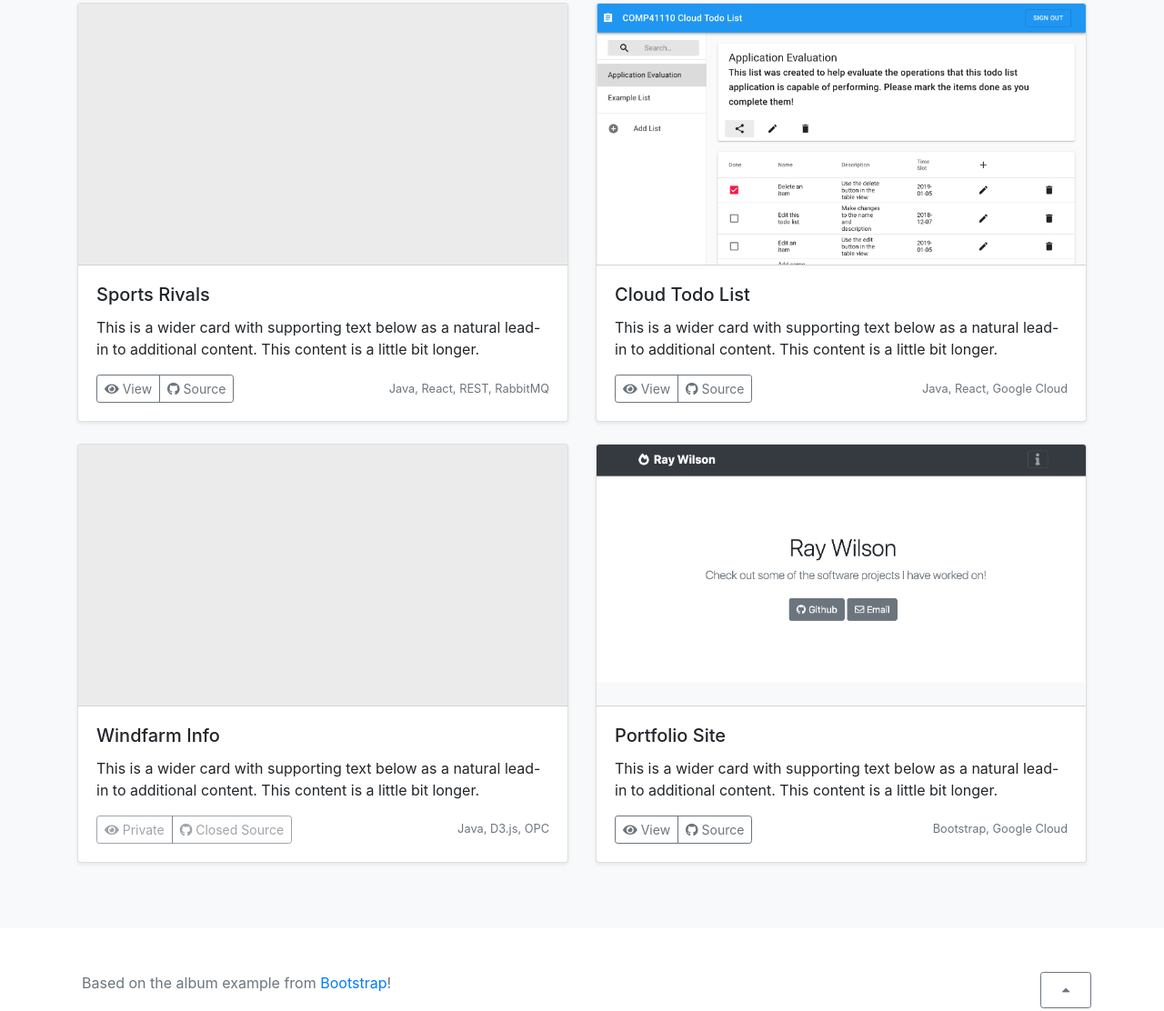
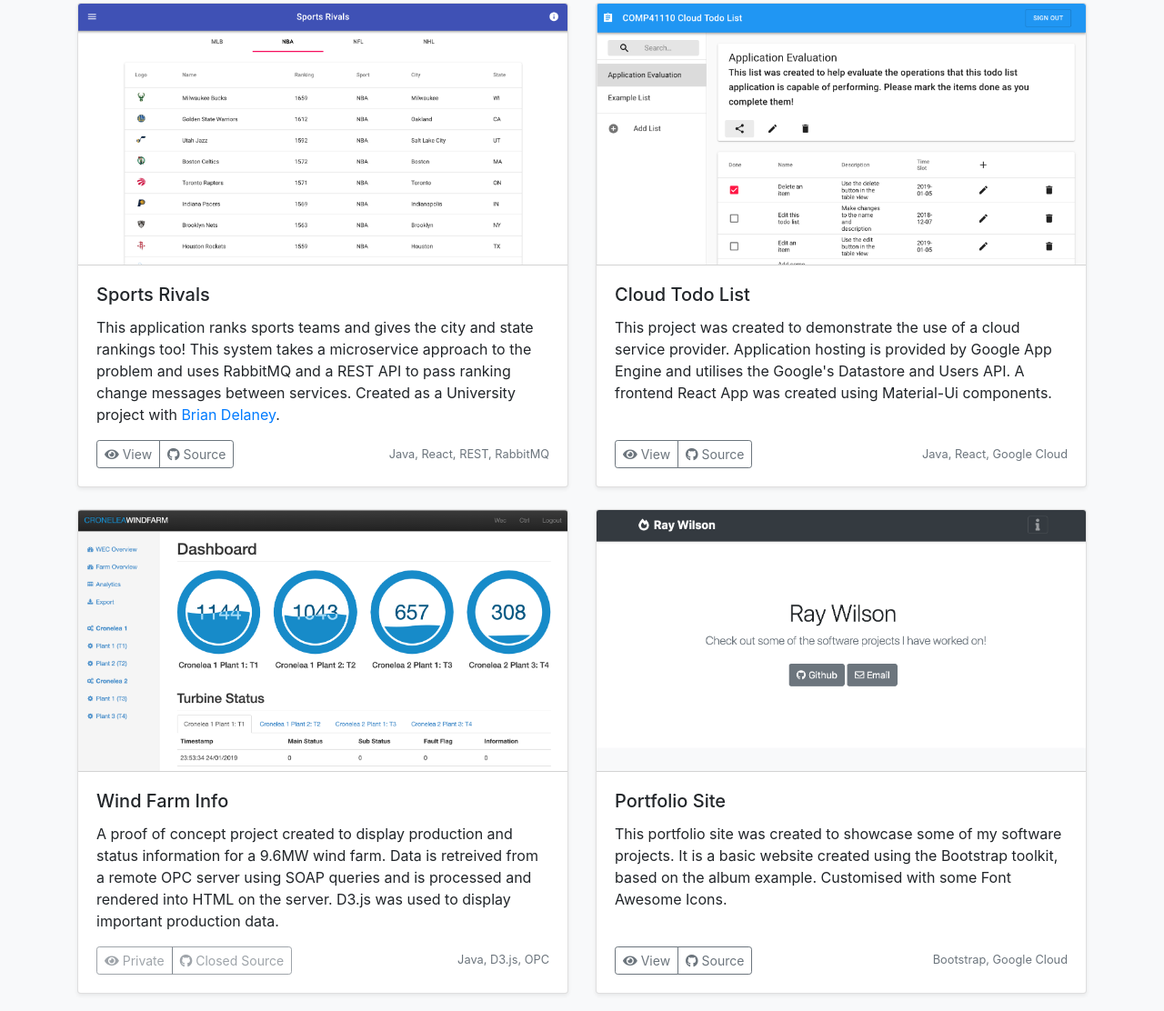
Before and after one commit to ray-cronelea/portfolio, a plain HTML site: page www/index.html in a window 1280 px wide. Shown: the part 449-1561 px from the top of the page at 91% size. Drawn offline with nearby package versions, Linux system fonts and the light colour scheme.

Commit message:
Added some more custom content, including images and text

```diff
--- a/www/index.html
+++ b/www/index.html
@@ -34,7 +34,10 @@
           <div class="row">
             <div class="col-sm-8 col-md-7 py-4">
               <h4 class="text-white">About</h4>
-              <p class="text-muted">I'm an engineer with a background in Industrial Automation and Software Engineer currently based in Dublin, Ireland! Check out my projects, and feel free to get in contact!</p>
+              <p class="text-muted">
+                I'm an engineer with a background in Industrial Automation and Software Engineer currently based in Dublin, Ireland!
+                Check out my projects, and feel free to get in contact!
+              </p>
             </div>
             <div class="col-sm-4 offset-md-1 py-4">
               <h4 class="text-white">Contact</h4>
@@ -63,7 +66,7 @@
 
       <section class="jumbotron text-center">
         <div class="container">
-          <h1 class="jumbotron-heading">Ray Wilson</h1>
+          <h1 class="jumbotron-heading">Hi, I'm Ray.</h1>
           <p class="lead text-muted">Check out some of the software projects I have worked on!</p>
           <p>
             <a href="https://github.com/ray-cronelea" class="btn btn-secondary my-2"><i class="fab fa-github"></i> Github</a>
@@ -78,10 +81,14 @@
           <div class="row">
             <div class="col-md-6">
               <div class="card mb-4 shadow-sm">
-                <img class="card-img-top" src="./images/screen-placeholder.png" alt="Card image cap">
+                <img class="card-img-top" src="./images/screen-sportsrivals.png" alt="Card image cap">
                 <div class="card-body">
                   <h5 class="card-title">Sports Rivals</h5>
-                  <p class="card-text">This is a wider card with supporting text below as a natural lead-in to additional content. This content is a little bit longer.</p>
+                  <p align="left" class="card-text">
+                    This application ranks sports teams and gives the city and state rankings too!
+                    This system takes a microservice approach to the problem and uses RabbitMQ and a REST API to pass ranking change messages between services.
+                    Created as a University project with <a href="https://github.com/delaneybrian">Brian Delaney</a>.
+                  </p>
                   <div class="d-flex justify-content-between align-items-center">
                     <div class="btn-group">
                       <a href="https://sportsrivals.cronelea.ie" class="btn btn-sm btn-outline-secondary"><i class="fas fa-eye"></i> View</a>
@@ -97,7 +104,12 @@
                 <img class="card-img-top" src="./images/screen-todo.png" alt="Card image cap">
                 <div class="card-body">
                   <h5 class="card-title">Cloud Todo List</h5>
-                  <p class="card-text">This is a wider card with supporting text below as a natural lead-in to additional content. This content is a little bit longer.</p>
+                  <p align="left" class="card-text">
+                    This project was created to demonstrate the use of a cloud service provider.
+                    Application hosting is provided by Google App Engine and utilises the Google's Datastore and Users API.
+                    A frontend React App was created using Material-Ui components.
+                  </p>
+                  <br>
                   <div class="d-flex justify-content-between align-items-center">
                     <div class="btn-group">
                       <a href="https://todo.raywilson.ie" class="btn btn-sm btn-outline-secondary"><i class="fas fa-eye"></i> View</a>
@@ -111,10 +123,14 @@
 
             <div class="col-md-6">
               <div class="card mb-4 shadow-sm">
-                <img class="card-img-top" src="./images/screen-placeholder.png" alt="Card image cap">
+                <img class="card-img-top" src="./images/screen-wind.png" alt="Card image cap">
                 <div class="card-body">
-                  <h5 class="card-title">Windfarm Info</h5>
-                  <p class="card-text">This is a wider card with supporting text below as a natural lead-in to additional content. This content is a little bit longer.</p>
+                  <h5 class="card-title">Wind Farm Info</h5>
+                  <p class="card-text">
+                    A proof of concept project created to display production and status information for a 9.6MW wind farm.
+                    Data is retreived from a remote OPC server using SOAP queries and is processed and rendered into HTML on the server.
+                    D3.js was used to display important production data.
+                  </p>
                   <div class="d-flex justify-content-between align-items-center">
                     <div class="btn-group">
                       <button type="button" class="btn btn-sm btn-outline-secondary" disabled><i class="fas fa-eye"></i> Private</button>
@@ -130,11 +146,16 @@
                 <img class="card-img-top" src="./images/screen-portfolio.png" alt="Card image cap">
                 <div class="card-body">
                   <h5 class="card-title">Portfolio Site</h5>
-                  <p class="card-text">This is a wider card with supporting text below as a natural lead-in to additional content. This content is a little bit longer.</p>
+                  <p class="card-text">
+                    This portfolio site was created to showcase some of my software projects.
+                    It is a basic website created using the Bootstrap toolkit, based on the album example.
+                    Customised with some Font Awesome Icons.
+                  </p>
+                  <br>
                   <div class="d-flex justify-content-between align-items-center">
                     <div class="btn-group">
                       <!-- TODO: Add easter egg as you are allready on this site -->
-                      <a href="#" class="btn btn-sm btn-outline-secondary"><i class="fas fa-eye"></i> View</a>
+                      <a href="" class="btn btn-sm btn-outline-secondary"><i class="fas fa-eye"></i> View</a>
                       <a href="https://github.com/ray-cronelea/portfolio" class="btn btn-sm btn-outline-secondary"><i class="fab fa-github"></i> Source</a>
                     </div>
                     <small class="text-muted">Bootstrap, Google Cloud</small>
@@ -151,7 +172,7 @@
 
     <footer class="text-muted">
       <div class="container">
-        <a >
+        <a>
           <button type="button" class="btn btn-sm btn-outline-secondary float-right icon-button" onclick="scrollToTop()">
             <i class="fas fa-caret-up"></i>
           </button>
```
Also changed, not shown: www/images/screen-sportsrivals-orig.png (added), www/images/screen-sportsrivals.png (added), www/images/screen-wind-orig.png (added), www/images/screen-wind.png (added), 2 other files.
